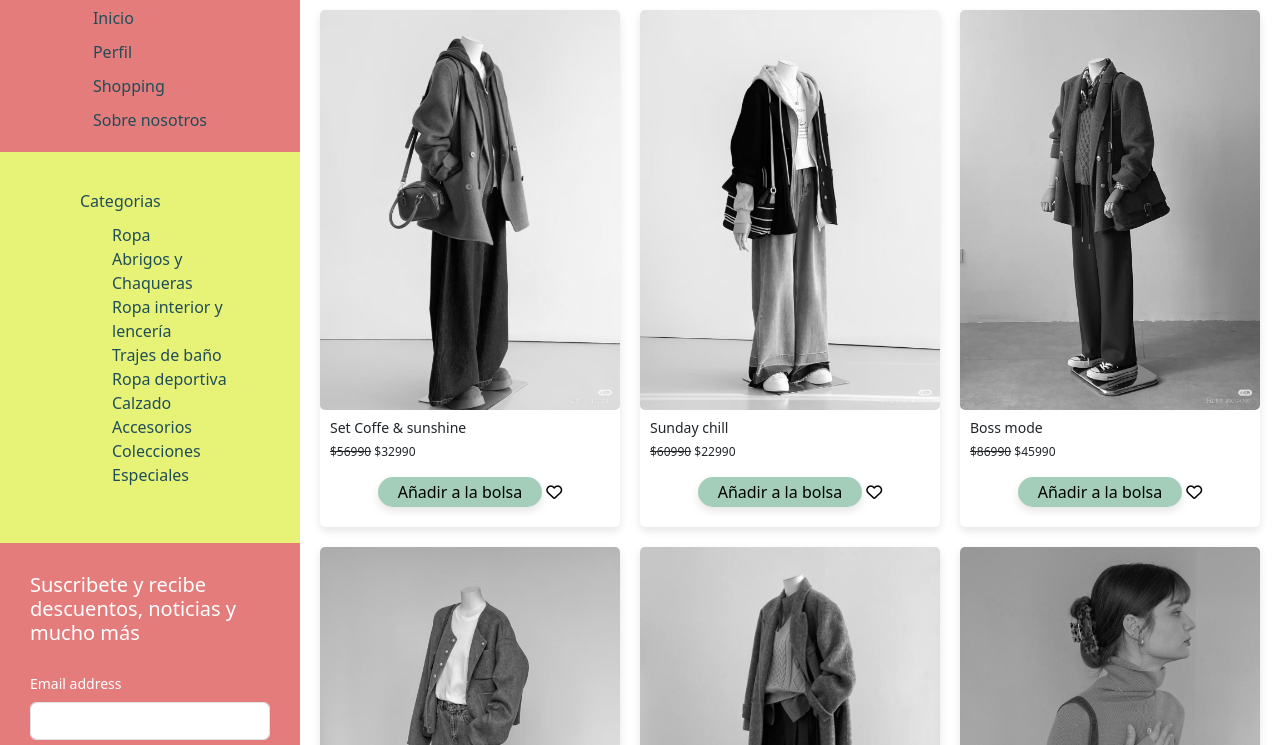
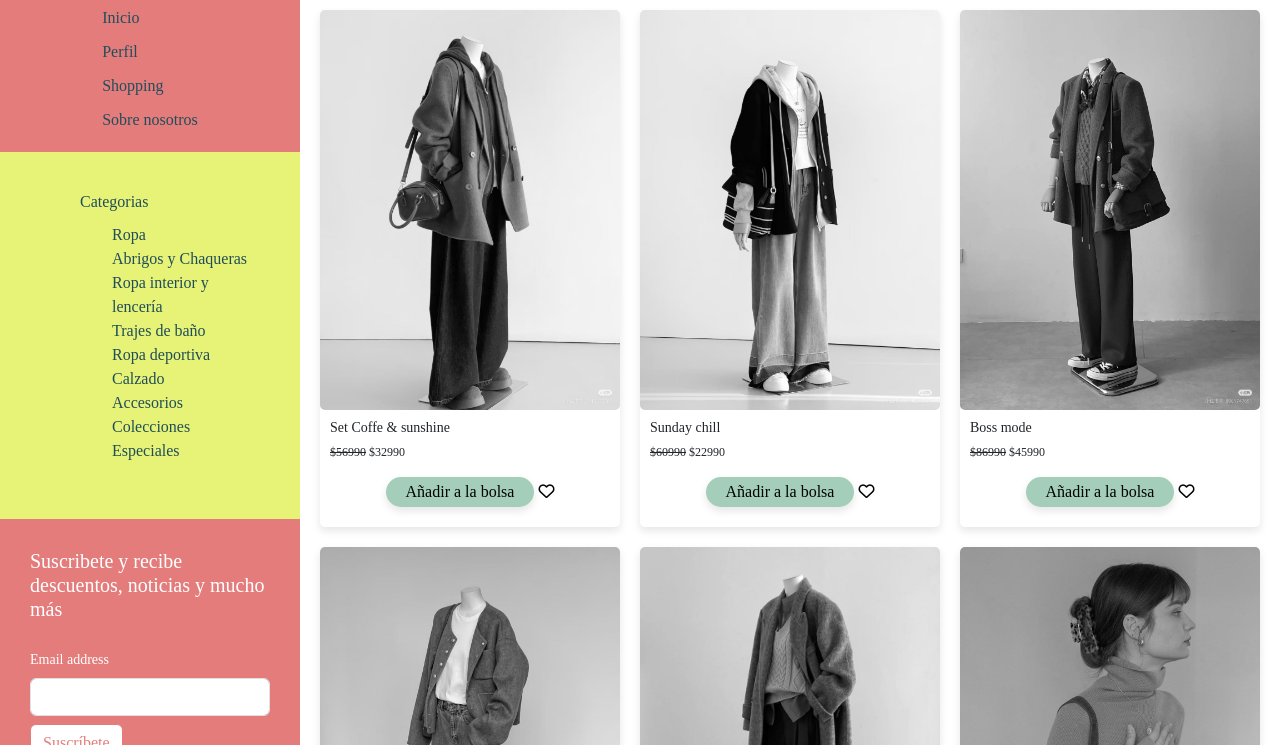
Before and after one commit to JennifferPrieto/pruebaCSSavanzado.github.io, a plain HTML site: page index.html in a window 1280 px wide. Shown: the part 84-829 px from the top of the page. Drawn offline with nearby package versions, Linux system fonts and the light colour scheme.

Commit message:
tipografy

```diff
--- a/assets/css/style.css
+++ b/assets/css/style.css
@@ -5,6 +5,7 @@ body{
     margin: 0;
     background-color: white;
     max-width: 100vw;
+    font-family:'Times New Roman', Times, serif;
 }
 
 
--- a/index.html
+++ b/index.html
@@ -3,6 +3,9 @@
 <head>
     <meta charset="UTF-8">
     <meta name="viewport" content="width=device-width, initial-scale=1.0">
+    <link rel="preconnect" href="https://fonts.googleapis.com">
+<link rel="preconnect" href="https://fonts.gstatic.com" crossorigin>
+<link href="https://fonts.googleapis.com/css2?family=Domine:wght@400..700&display=swap" rel="stylesheet">
     <link href="https://cdn.jsdelivr.net/npm/bootstrap@5.3.6/dist/css/bootstrap.min.css" rel="stylesheet" integrity="sha384-4Q6Gf2aSP4eDXB8Miphtr37CMZZQ5oXLH2yaXMJ2w8e2ZtHTl7GptT4jmndRuHDT" crossorigin="anonymous">
     <link rel="stylesheet" href="./assets/css/style.css">
     <title>B'suits</title>
```
